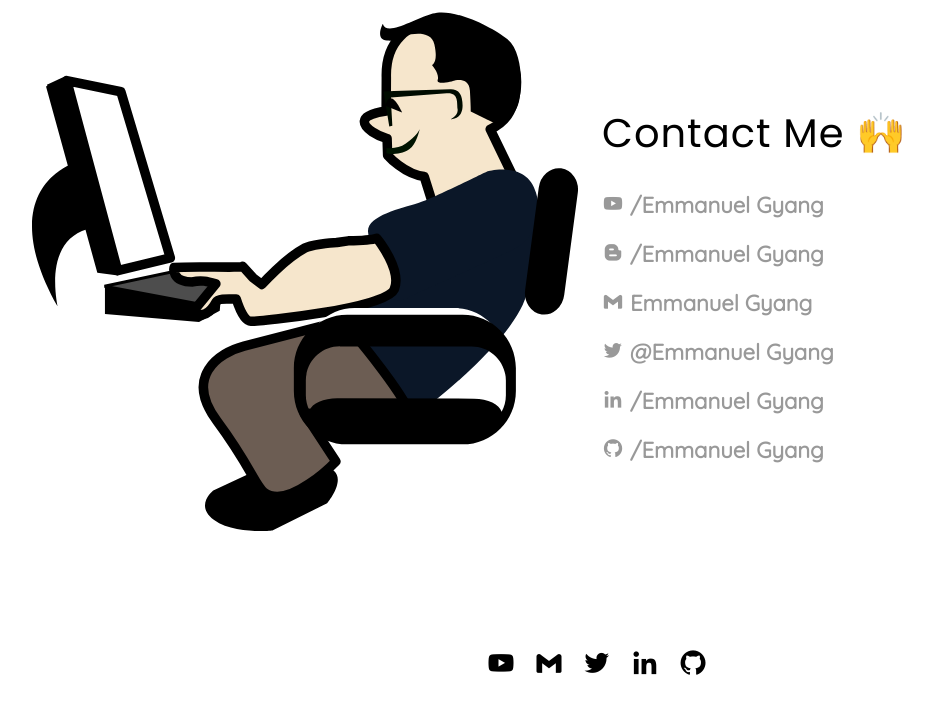
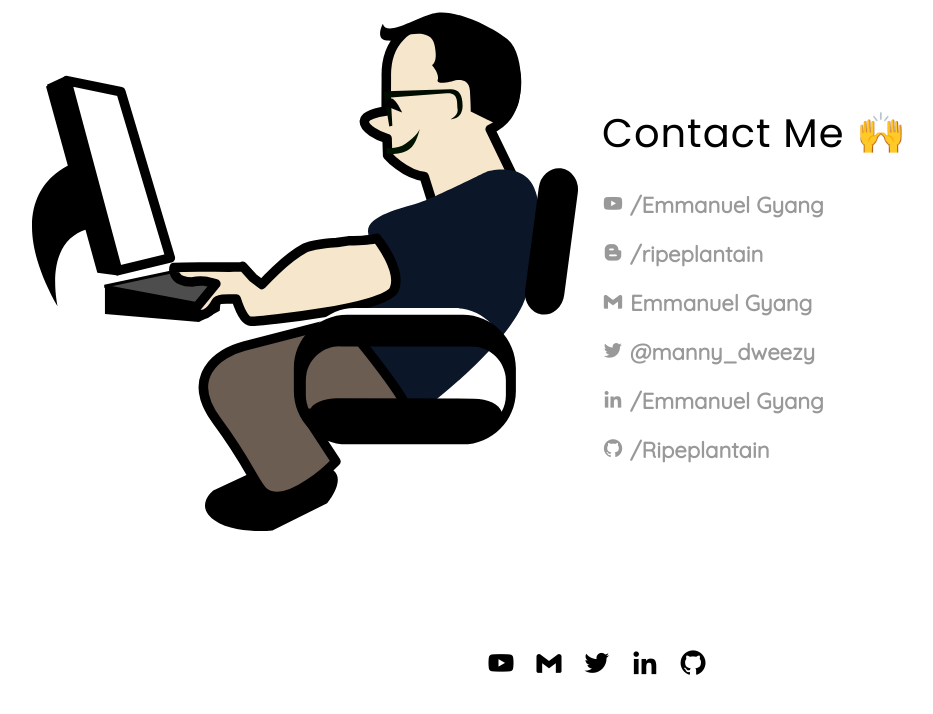
Before and after one commit to Ripeplantain/Portfolio-Site, a Django app: page /contact/ in a window 1280 px wide. Shown: the part 135-849 px from the top of the page, without its empty margins (50-983 px from the left). Run offline with Django 4.2, Linux system fonts and the light colour scheme; some libraries are stand-ins or nearby versions.

Commit message:
almost done with links

```diff
--- a/base/templates/base/contact.html
+++ b/base/templates/base/contact.html
@@ -25,11 +25,11 @@
                 <p>
                     <a href="https://hashnode.com/@ripeplantain">
                         <i class='bx bxl-blogger' ></i>
-                        <b>/Emmanuel Gyang</b>
+                        <b>/ripeplantain</b>
                     </a>
                 </p>
                 <p>
-                    <a href="irvingmanny@gmail.com">
+                    <a href="https://www.irvingmanny@gmail.com">
                         <i class='bx bxl-gmail'></i>
                         <b>Emmanuel Gyang</b>
                     </a>
@@ -37,7 +37,7 @@
                 <p>
                     <a href="https://twitter.com/manny_dweezy">
                         <i class='bx bxl-twitter' ></i>
-                        <b>@Emmanuel Gyang</b>
+                        <b>@manny_dweezy</b>
                     </a>
                 </p>
                 <p>
@@ -49,7 +49,7 @@
                 <p>
                     <a href="https://github.com/Ripeplantain">
                         <i class='bx bxl-github' ></i>
-                        <b>/Emmanuel Gyang</b>
+                        <b>/Ripeplantain</b>
                     </a>
                 </p>
             </div>
--- a/templates/main.html
+++ b/templates/main.html
@@ -61,11 +61,11 @@
         <div class="container">
             <div class="social-media text-center">
                 <ul class="footer-list">
-                    <li><a href="#"><i class='bx bxl-youtube' ></i></a></li>
-                    <li><a href="#"><i class='bx bxl-gmail' ></i></a></li>
-                    <li><a href="#"><i class='bx bxl-twitter' ></i></a></li>
-                    <li><a href="#"><i class='bx bxl-linkedin' ></i></a></li>
-                    <li><a href="#"><i class='bx bxl-github' ></i></a></li>
+                    <li><a href="https://www.youtube.com/channel/UCYzXDTln_LXr85pAT7KlcTw"><i class='bx bxl-youtube' ></i></a></li>
+                    <li><a href="https://www.irvingmanny@gmail.com"><i class='bx bxl-gmail' ></i></a></li>
+                    <li><a href="https://twitter.com/manny_dweezy"><i class='bx bxl-twitter' ></i></a></li>
+                    <li><a href="https://www.linkedin.com/in/emmanuel-gyang-411436159/"><i class='bx bxl-linkedin' ></i></a></li>
+                    <li><a href="https://github.com/Ripeplantain"><i class='bx bxl-github' ></i></a></li>
                 </ul>
             </div>
         </div>
```
